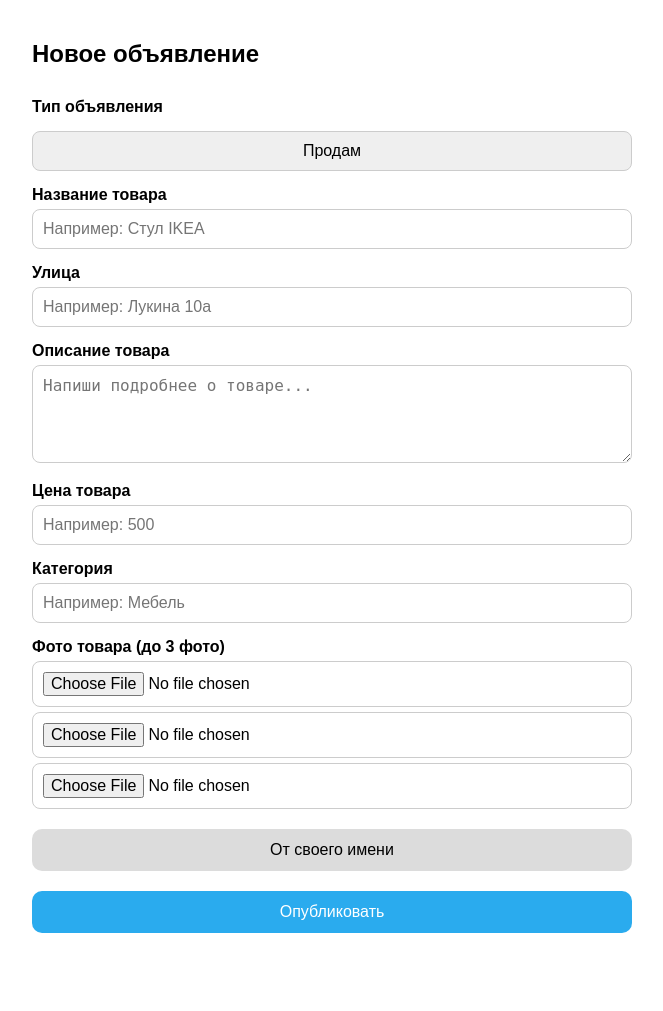
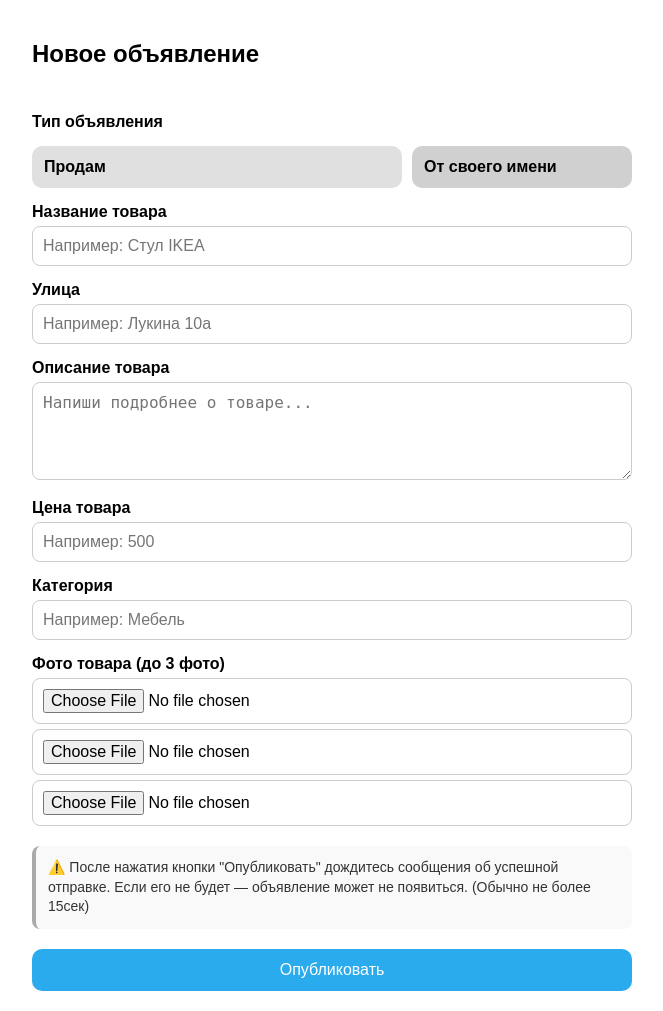
Before and after one commit to vecherniy/adsavik1, a Flask app: page / in a window 1280 px wide. Shown: the whole page, without its empty margins (308-971 px from the left). Before the commit the page ends 933 px from the top, so only its background shows below. Run offline with Flask 3, Linux system fonts and the light colour scheme; some libraries are stand-ins or nearby versions.

Commit message:
хз чо выйдет

```diff
--- a/templates/form.html
+++ b/templates/form.html
@@ -50,6 +50,23 @@
       margin-top: 10px;
     }
 
+    .dropdown-btn,
+    .toggle-btn.small {
+      width: 100%;
+      padding: 12px;
+      font-size: 16px;
+      font-weight: 600;
+      background-color: #e0e0e0;
+      border: none;
+      border-radius: 10px;
+      cursor: pointer;
+      text-align: left;
+    }
+
+    .toggle-btn.small {
+      background-color: #d0d0d0; /* чуть отличающийся оттенок */
+    }
+
     .dropdown-list {
       display: none;
       position: absolute;
@@ -86,19 +103,15 @@
       cursor: pointer;
     }
 
-    .toggle-btn {
-      width: 100%;
+    .notice {
+      margin-top: 20px;
       padding: 12px;
-      font-size: 16px;
-      background-color: #dcdcdc;
-      border: none;
-      border-radius: 10px;
-      cursor: pointer;
-      margin-top: 20px;
-    }
-
-    #link-block {
-      margin-top: 10px;
+      background-color: #f9f9f9;
+      color: #333;
+      border-left: 4px solid #aaa;
+      border-radius: 8px;
+      font-size: 14px;
+      line-height: 1.4;
     }
   </style>
 </head>
@@ -106,6 +119,8 @@
   <div class="container">
     <h2>Новое объявление</h2>
 
+    <div style="display: flex; gap: 10px; flex-wrap: wrap;">
+      <div style="flex: 1 1 60%;">
         <label>Тип объявления</label>
         <div class="dropdown">
           <button class="dropdown-btn" onclick="toggleDropdown()">Продам</button>
@@ -115,6 +130,16 @@
             <div onclick="selectOption('Сдам')">Сдам</div>
             <div onclick="selectOption('Куплю')">Куплю</div>
           </div>
+        </div>
+      </div>
+      <div style="flex: 1 1 35%; align-self: end;">
+        <button id="toggle-source" class="toggle-btn small" onclick="toggleSource()">От своего имени</button>
+      </div>
+    </div>
+
+    <div id="link-block" style="display: none; margin-top: 15px;">
+      <label>Ссылка на товар</label>
+      <input type="url" id="product-link" placeholder="https://..." />
     </div>
 
     <label>Название товара</label>
@@ -139,11 +164,9 @@
       <input type="file" id="photo3" name="photo" accept="image/*">
     </div>
 
-    <button id="toggle-source" class="toggle-btn" onclick="toggleSource()">От своего имени</button>
-
-    <div id="link-block" style="display: none;">
-      <label>Ссылка на товар</label>
-      <input type="url" id="product-link" placeholder="https://..." />
+    <div class="notice">
+    ⚠️ После нажатия кнопки "Опубликовать" дождитесь сообщения об успешной отправке.
+      Если его не будет — объявление может не появиться. (Обычно не более 15сек)
     </div>
 
     <button class="publish" onclick="submitForm()">Опубликовать</button>
@@ -214,7 +237,6 @@
       .catch(err => alert("Ошибка: " + err));
     }
 
-    // Скрытие клавиатуры при клике вне поля
     document.addEventListener('click', function (e) {
       const isInput = e.target.closest('input, textarea, select, button');
       if (!isInput) {
```
Lines whose indentation alone changed are shown as unchanged.
